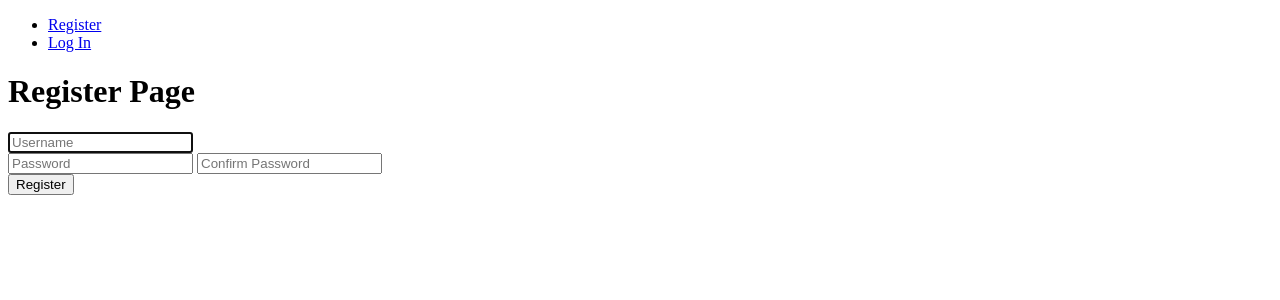
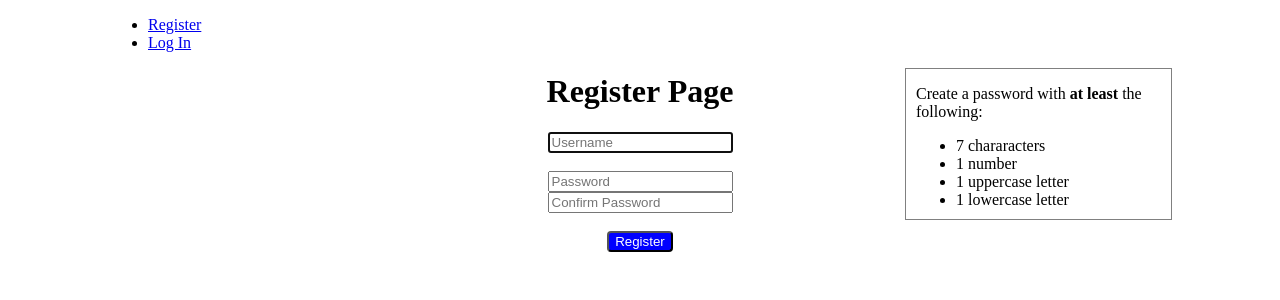
Before and after one commit to petern48/social-network-app, a Flask app: page /register in a window 1280 px wide. Shown: the top 300 px of the page. Run offline with Flask 2, Linux system fonts and the light colour scheme.

Commit message:
Stylize and add password reqs to register page

```diff
--- a/static/styles.css
+++ b/static/styles.css
@@ -22,4 +22,28 @@
 .button {
     background-color:blue;
     color: white;
+    border-radius: 4px;
 }
+
+.center {
+    text-align: center;
+}
+
+.box {
+    width: 250px;
+    height: 150px;
+    border: 1px solid gray;
+    padding-top: 0px;
+    padding-left: 10px;
+    padding-right: 5px;
+
+}
+
+.right {
+    float: right;
+}
+
+#page-padding {
+    padding-left: 100px;
+    padding-right:100px;
+}
--- a/templates/layout.html
+++ b/templates/layout.html
@@ -13,7 +13,7 @@
 
     </head>
 
-    <body>
+    <body id="page-padding">
         <nav>
             <div>
                 <div>
--- a/templates/register.html
+++ b/templates/register.html
@@ -5,15 +5,27 @@
 {% endblock %}
 
 {% block body %}
-    <h1>Register Page</h1>
-    <form action="/register" method="post">
-        <div>
+    <div class="box right" style="margin-left:-300px">
+        <p>Create a password with <b>at least</b> the following:</p>
+        <ul>
+            <li>7 chararacters</li>
+            <li>1 number</li>
+            <li>1 uppercase letter</li>
+            <li>1 lowercase letter</li>
+        </ul>
+    </div>
+    <div class="center">
+        <h1>Register Page</h1>
+        <form action="/register" method="post">
             <input autocomplete="off" autofocus id="username" name="username" placeholder="Username" type="text">
-        </div>
-        <div>
+            <br>
+            <br>
             <input id="password" name="password" placeholder="Password" type="password">
+            <br>
             <input id="confirmation" name="confirmation" placeholder="Confirm Password" type="password">
-        </div>
-        <button type="submit">Register</button>
-    </form>
+            <br>
+            <br>
+            <button class="button" type="submit">Register</button>
+        </form>
+    </div>
 {% endblock %}
```
Also changed, not shown: network.db, 2 other files.
